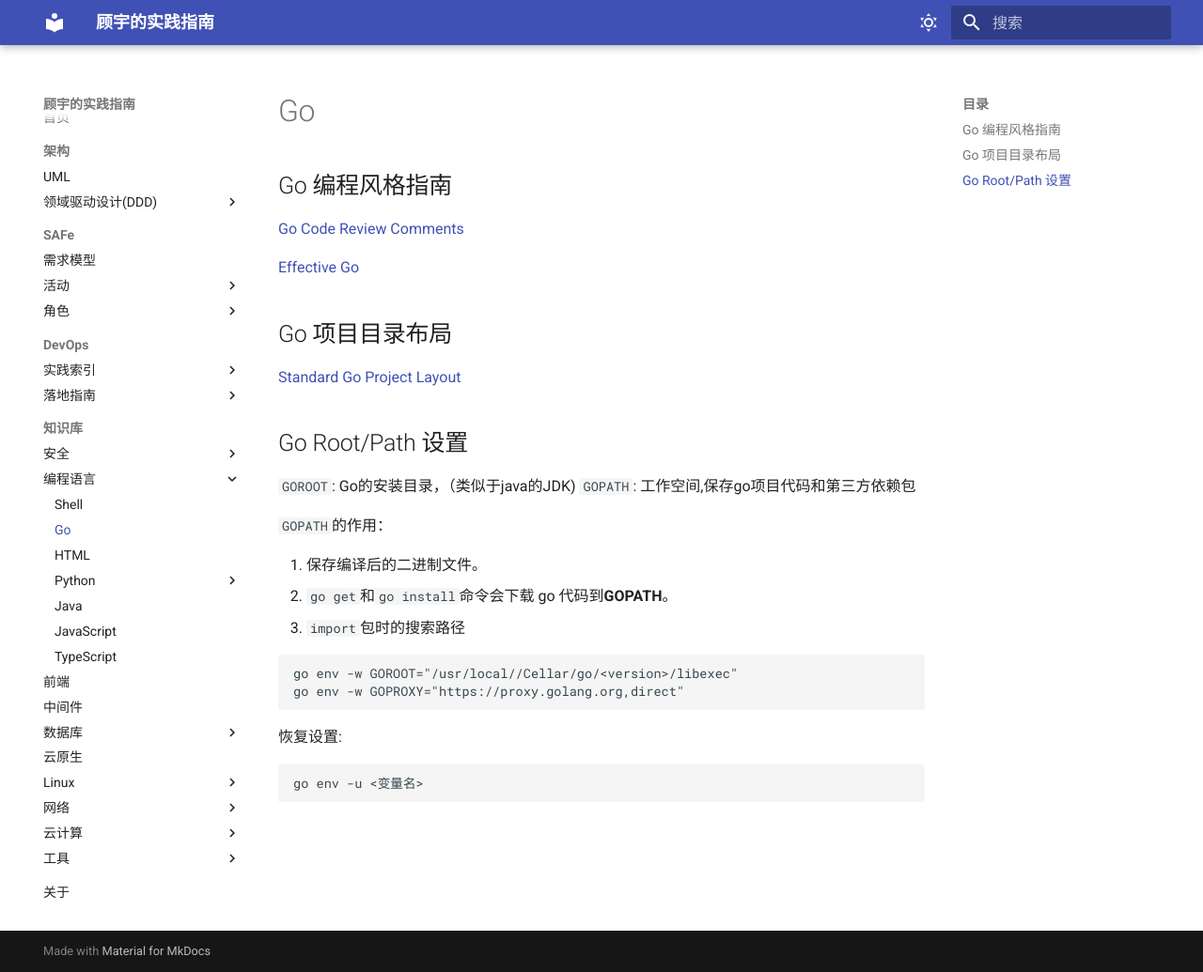
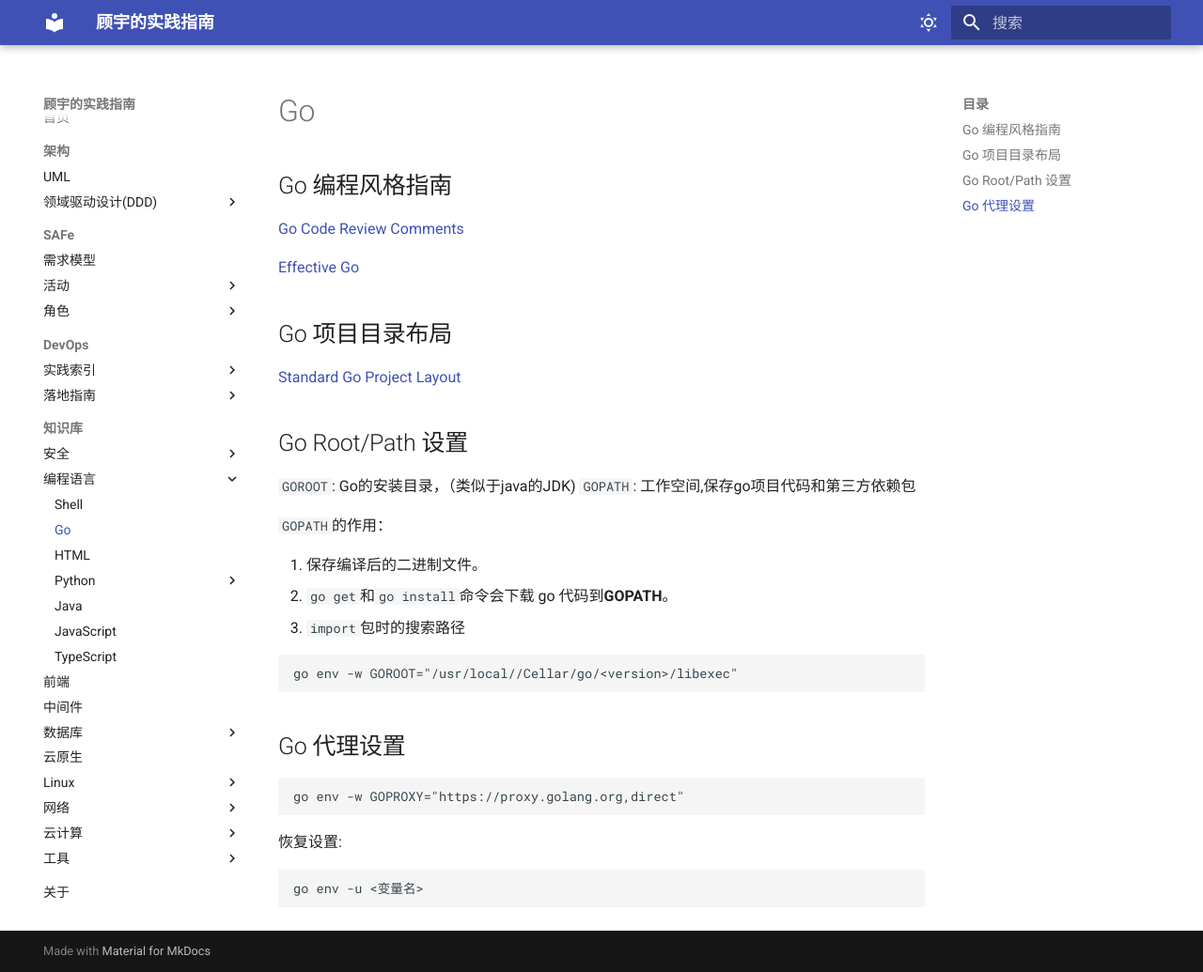
Before and after one commit to wizardbyron/guides, an MkDocs documentation site: the page built from docs/programming/go/index.md, in a window 1280 px wide and 1035 px high. Shown: the whole window at 94% size. Built offline with MkDocs 1.6.1 and Material for MkDocs 9.7.7, drawn with Linux system fonts in a browser that asks for light colours.

Commit message:
Update go env settings

````diff
--- a/docs/programming/go/index.md
+++ b/docs/programming/go/index.md
@@ -23,6 +23,11 @@
 
 ```sh
 go env -w GOROOT="/usr/local//Cellar/go/<version>/libexec"
+```
+
+## Go 代理设置
+
+```sh
 go env -w GOPROXY="https://proxy.golang.org,direct"
 ```
 
````
